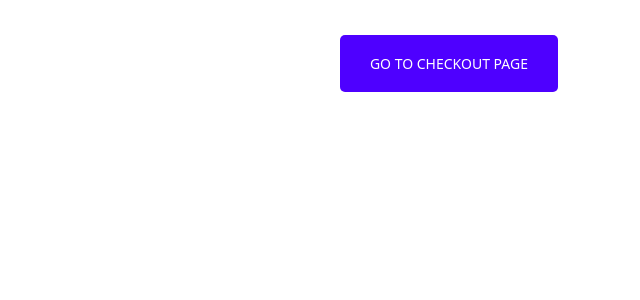
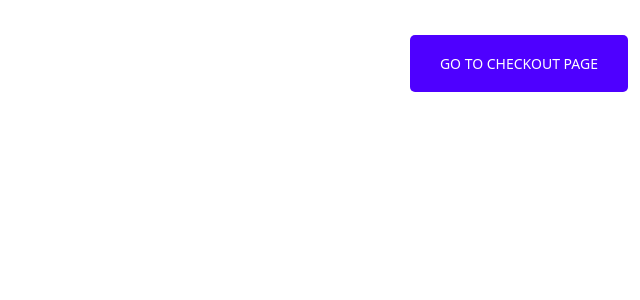
Before and after one commit to DennyAge/Payment-test-app, a React (Create React App) app: page / in a window 1280 px wide. Shown: the top 300 px of the page, without its empty margins (640-1280 px from the left). Built offline with nearby package versions, Linux system fonts and the light colour scheme.

Commit message:
add tailwind.config.js

```diff
--- a/package.json
+++ b/package.json
@@ -13,7 +13,6 @@
     "react-dom": "^18.2.0",
     "react-router-dom": "^6.22.0",
     "react-scripts": "5.0.1",
-    "tailwindcss": "^3.4.1",
     "web-vitals": "^2.1.4",
     "yup": "^1.3.3"
   },
@@ -40,5 +39,8 @@
       "last 1 firefox version",
       "last 1 safari version"
     ]
+  },
+  "devDependencies": {
+    "tailwindcss": "^3.4.1"
   }
 }
--- a/src/index.css
+++ b/src/index.css
@@ -1,3 +1,6 @@
+@tailwind base;
+@tailwind components;
+@tailwind utilities;
 body{}
 .small-container {max-width: 600px;}
 .flex-auto{flex: 0 0 auto;}
--- a/src/pages/CheckoutPage/components/Shipping.jsx
+++ b/src/pages/CheckoutPage/components/Shipping.jsx
@@ -41,7 +41,7 @@
         <Form>
           <Header activeTab={activeTab} />
           <div className="left-top-row w-100 d-flex flex-wrap justify-content-between">
-            <div className="checkout-title flex-auto">
+            <div className="checkout-title flex-auto ">
               Contact
             </div>
             <div className="email-box w-100 d-block">
@@ -54,8 +54,8 @@
               />
               <ErrorMessage
                 name="email"
-                component="div"
-                className="error"
+                component="span"
+                className="text-xs text-red-500"
               />
               <div className="checkbox-row w-100 d-block">
                 <label className="control control-checkbox">
--- /dev/null
+++ b/tailwind.config.js
@@ -0,0 +1,7 @@
+module.exports = {
+  content: [ './src/**/*.{js,jsx}' ],
+  theme: {
+    extend: {},
+  },
+  plugins: [],
+};
```
Also changed, not shown: 1 other file (tests, documents, lock files or other folders).
